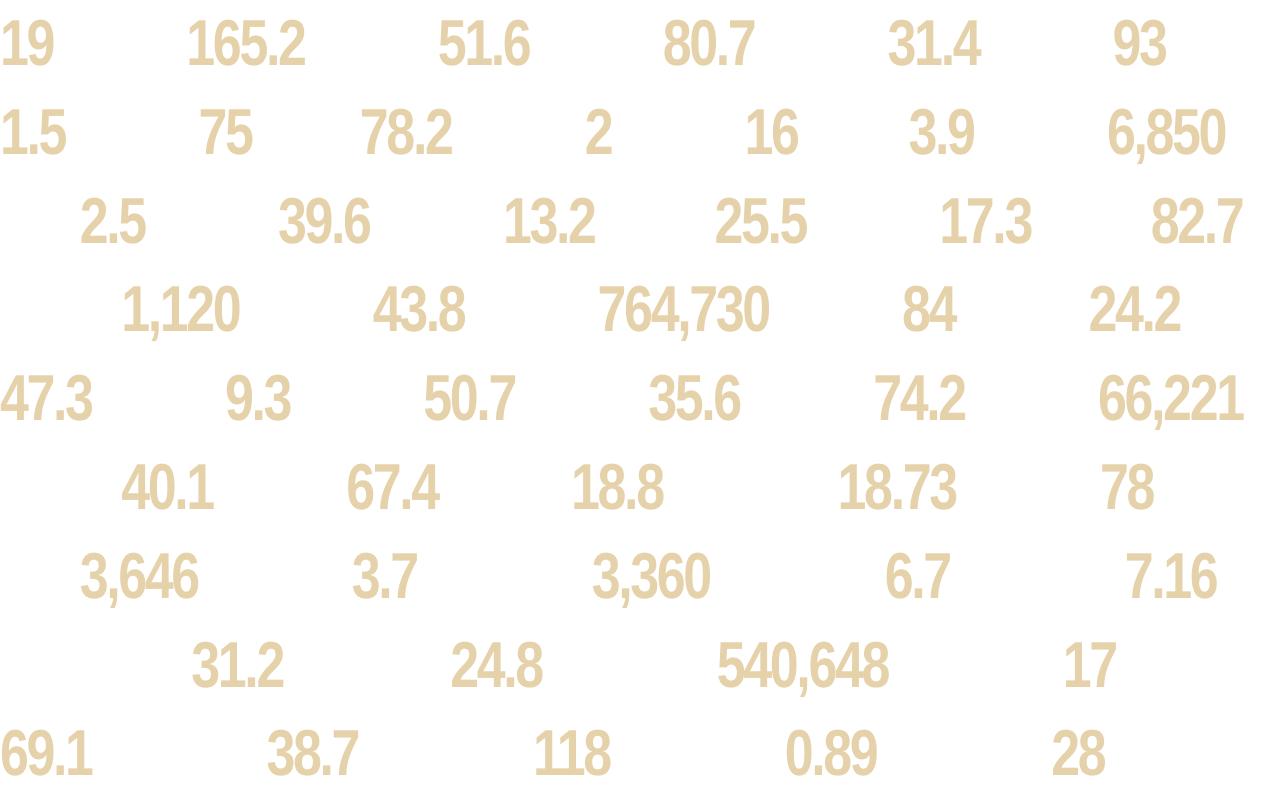
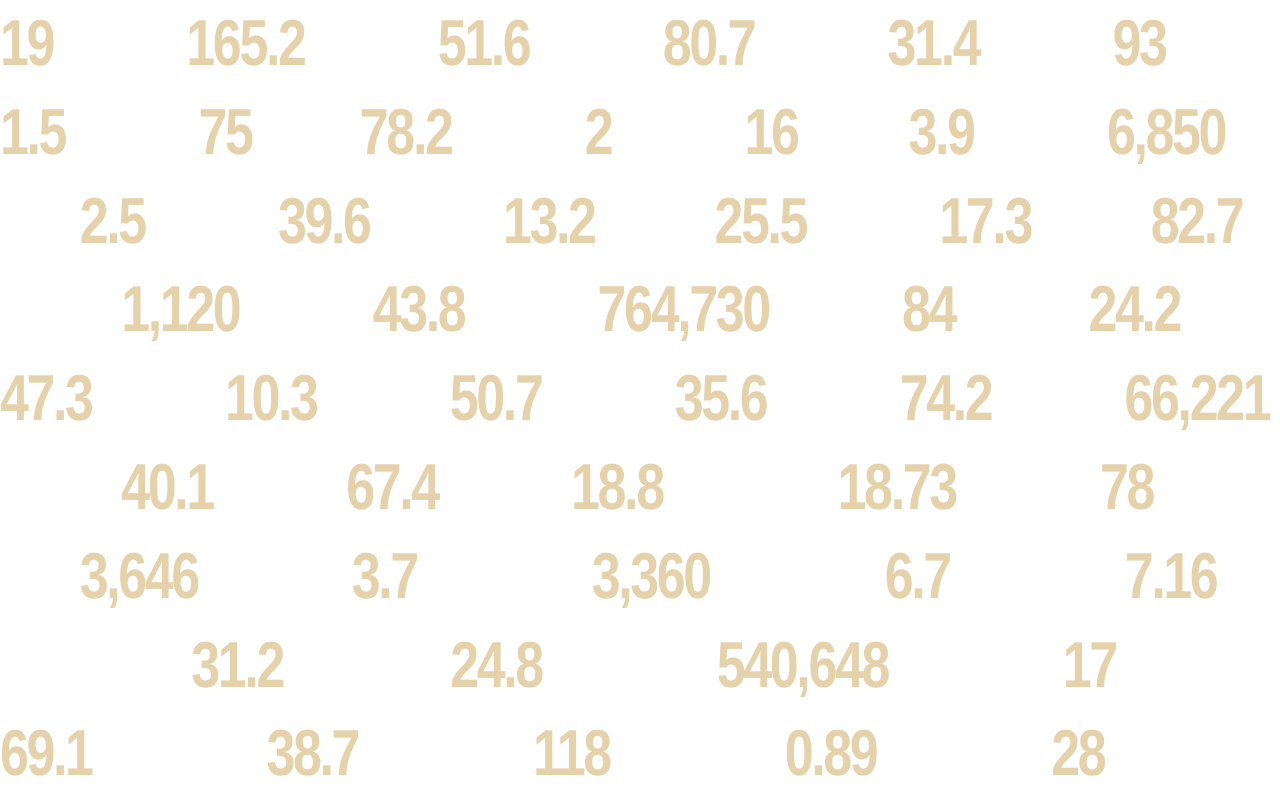
Before and after one commit to all-about-eito-suzuki/all-about-eito-suzuki.github.io, a plain HTML site: page index.html in a window 1280 px wide. Shown: the top 800 px of the page. Drawn offline with Linux system fonts and the light colour scheme.

Commit message:
Update index.html

```diff
--- a/index.html
+++ b/index.html
@@ -211,7 +211,7 @@
     </span>
 
     <span class="item" onClick="document.all.item('moji27').style.visibility='visible'" onClick="document.all.item('moji27').style.visibility='hidden'">
-        9.3
+        10.3
     </span>
 
     <span class="item02" ID="moji27" onClick="document.all.item('moji27').style.visibility='hidden'" style="visibility:hidden;">
```
